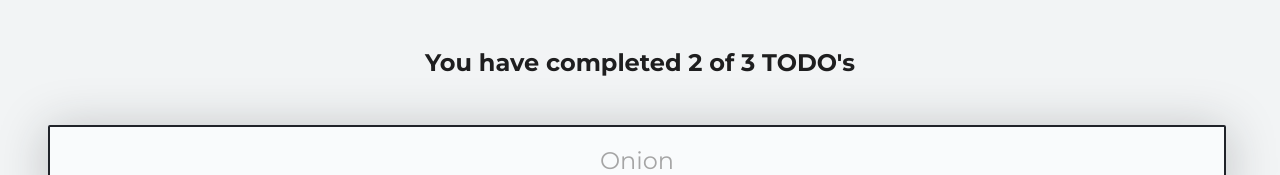
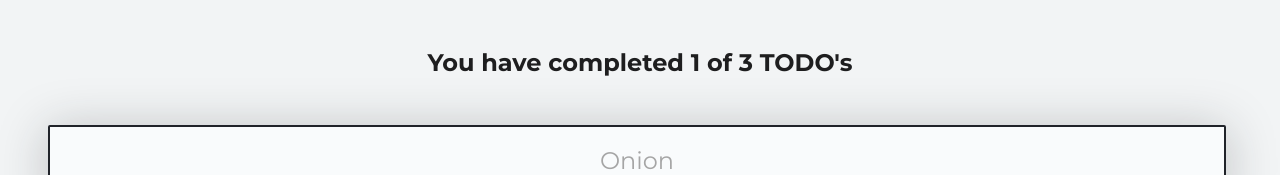
Before and after one commit to danielbatres/react-intro, a React (Create React App) app: page / in a window 1280 px wide. Shown: the top 175 px of the page. Built offline with nearby package versions, Linux system fonts and the light colour scheme.

Commit message:
Counting TODO's with useState for TodoCounter

```diff
--- a/src/App.jsx
+++ b/src/App.jsx
@@ -1,21 +1,33 @@
-// import './App.css';
+import React from 'react';
 import { TodoCounter } from "./TodoCounter";
 import { TodoSearch } from "./TodoSearch";
 import { TodoList } from "./TodoList";
 import { TodoItem } from "./TodoItem";
 import { CreateTodoButton } from "./CreateTodoButton";
 
-const todos = [
+const defaultTodos = [
   { text: "Cut onion", completed: false },
   { text: "Take react intro course", completed: false },
   { text: "Do homework", completed: true }
 ];
 
 function App() {
+  const [todos, setTodos] = React.useState(defaultTodos);
+  const [searchValue, setSearchValue] = React.useState('');
+
+  const completedTodos = todos.filter(todo => todo.completed).length;
+  const totalTodos = todos.length;
+
   return (
     <>
-      <TodoCounter />
-      <TodoSearch />
+      <TodoCounter
+        total={totalTodos}
+        completed={completedTodos}
+      />
+      <TodoSearch
+        searchValue={searchValue}
+        setSearchValue={setSearchValue}
+      />
       <TodoList>
         {todos.map(todo => (
           /* A unique key is added to identify the components within a list */
--- a/src/TodoCounter.jsx
+++ b/src/TodoCounter.jsx
@@ -1,8 +1,8 @@
 import React from 'react';
 import './TodoCounter.css';
 
-const TodoCounter = () => {
-    return <h2 className="TodoCounter">You have completed 2 of 3 TODO's</h2>;
+const TodoCounter = ({ total, completed }) => {
+    return <h2 className="TodoCounter">You have completed {completed} of {total} TODO's</h2>;
 }
 
 export { TodoCounter };
--- a/src/TodoSearch.jsx
+++ b/src/TodoSearch.jsx
@@ -21,14 +21,11 @@ const TodoSearch = ({ searchValue, setSearchValue }) => {
   };
 
   return (
-    <>
-      <input
-        className="TodoSearch"
-        placeholder="Onion"
-        onChange={onSearchValueChange}
-      />
-      <p>{searchValue}</p>
-    </>
+    <input
+      className="TodoSearch"
+      placeholder="Onion"
+      onChange={onSearchValueChange}
+    />
   );
 };
 
```
